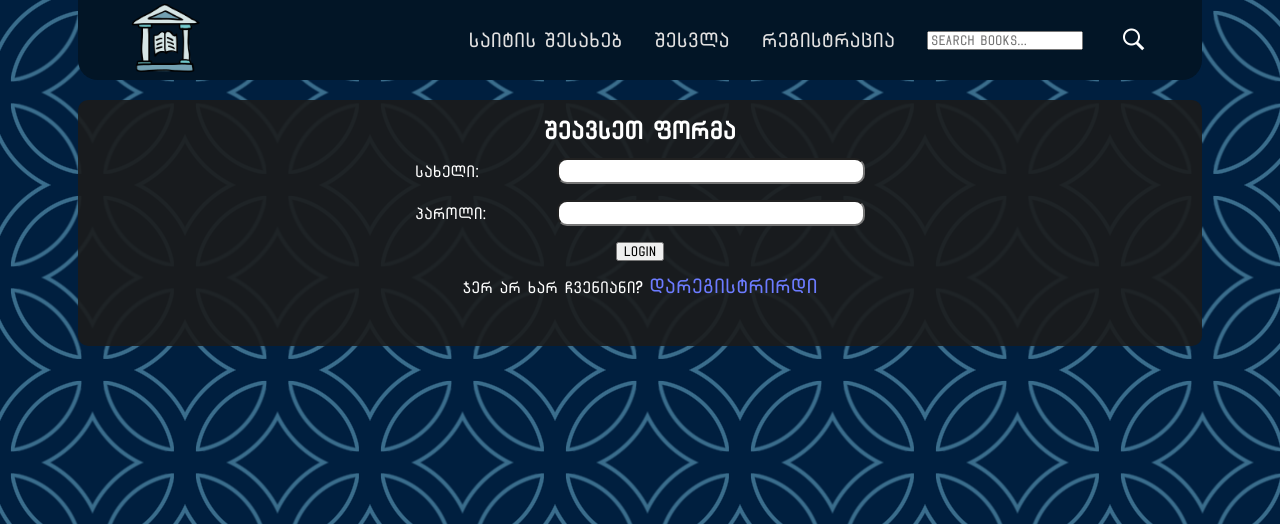
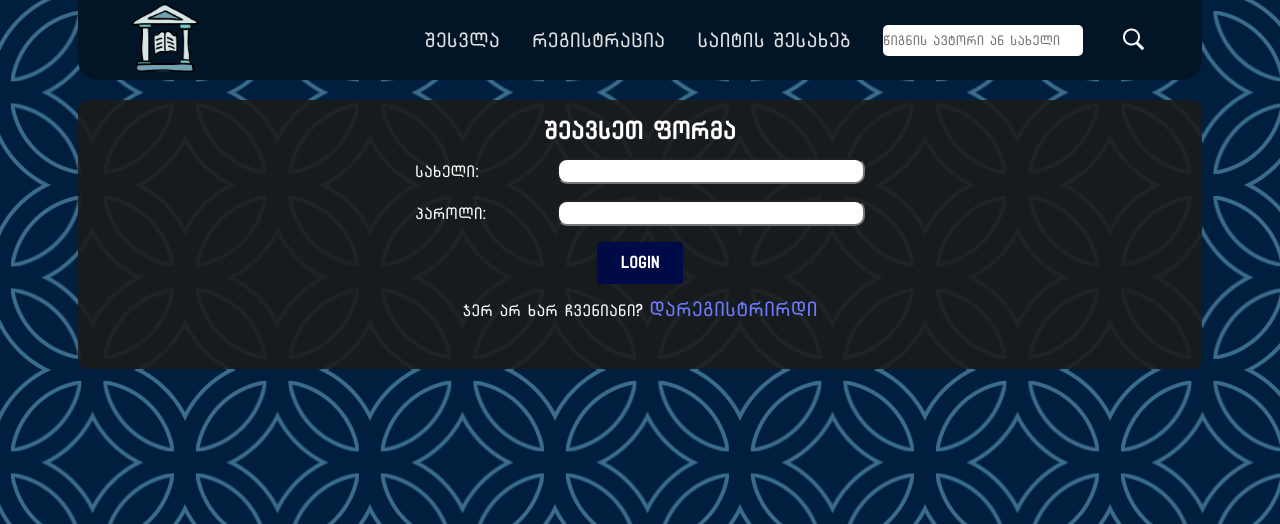
Before and after one commit to AvtoTheThird/BookStroreNode, a Node server app: page /login in a window 1280 px wide. Shown: the top 524 px of the page. Run offline with Node 20, Linux system fonts and the light colour scheme; some libraries are stand-ins or nearby versions.

Commit message:
modified:   .gitignore 	modified:   public/styles.css 	modified:   server.js 	modified:   views/about.ejs 	modified:   views/add-book.ejs 	modified:   views/index.ejs 	modified:   views/login.ejs 	modified:   views/my-books.ejs 	modified:   views/register.ejs

```diff
--- a/public/styles.css
+++ b/public/styles.css
@@ -59,12 +59,27 @@ header {
   justify-content: space-between;
   align-items: center;
 }
-header div {
+.search {
   display: flex;
   align-items: center;
   gap: 2rem;
   flex-wrap: wrap;
+
+  padding: 3px 0px;
+  border-radius: 5px;
+  border: none;
 }
+.search input {
+  padding: 3px 0px;
+  border-radius: 5px;
+  border: none;
+}
+/* header div {
+  display: flex;
+  align-items: center;
+  gap: 2rem;
+  flex-wrap: wrap;
+} */
 a {
   font-family: "ALK Sanet", sans-serif;
   text-decoration: none;
@@ -219,6 +237,10 @@ img {
   height: 20px;
   border-radius: 10px;
 }
+.search input {
+  width: 200px;
+  height: 25px;
+}
 .user-menu {
   padding-top: 14px;
   position: relative;
@@ -227,7 +249,10 @@ img {
   text-align: center;
   font-size: 20px;
 }
-
+.search-input-dropdown {
+  display: flex;
+  gap: 2rem;
+}
 /* Hide options by default */
 .user-options {
   text-align: center;
@@ -320,6 +345,86 @@ details[open] summary {
 .sidebar a {
   font-size: 20px;
 }
+input[type="text,password"] {
+  float: right;
+  padding: 6px;
+  border: none;
+  font-size: 17px;
+}
+
+.error-alert {
+  background-color: #f8d7da;
+  color: #721c24;
+  padding: 10px;
+  border: 1px solid #f5c6cb;
+  border-radius: 4px;
+  margin-bottom: 15px;
+}
+.error-alert ul {
+  list-style: none;
+  padding-left: 0;
+}
+.error-alert li {
+  margin: 5px 0;
+}
+.pagination {
+  display: flex;
+  justify-content: center;
+  align-items: center;
+  margin-top: 20px;
+  gap: 10px;
+}
+
+.pagination-link {
+  padding: 8px 12px;
+  border: 1px solid #ddd;
+  text-decoration: none;
+  color: #333;
+  border-radius: 4px;
+  transition: background-color 0.3s ease;
+}
+
+.pagination-link:hover {
+  background-color: #f0f0f0;
+}
+
+.pagination-link.active {
+  background-color: #023872;
+  color: white;
+  border-color: #00152c;
+}
+
+section button {
+  display: inline-block;
+  outline: none;
+  cursor: pointer;
+  font-weight: 600;
+  border-radius: 3px;
+  padding: 12px 24px;
+  border: 0;
+  color: #fff;
+  background: #000a47;
+  line-height: 1.15;
+  font-size: 16px;
+}
+section button:hover {
+  transition: all 0.3s ease;
+  box-shadow: 0 0 0 0 #fff, 0 0 0 3px #4131cc;
+}
+.description {
+  word-break: break-all;
+  width: 500px;
+}
+.modal-photo {
+  width: 250px;
+  height: auto;
+}
+
+.book-data {
+  display: flex;
+  justify-content: space-between;
+  align-items: center;
+}
 @media (max-width: 768px) {
   .hamburger-menu {
     display: block;
@@ -365,16 +470,23 @@ details[open] summary {
 .logo {
   width: 75px;
 }
+.search-dropdown {
+  display: flex;
+  justify-content: space-around;
+  align-items: center;
+  gap: 2rem;
+}
 @media screen and (max-width: 480px) {
   header {
     width: 100%;
     padding: 0;
+    justify-content: flex-start;
   }
   header div {
     gap: 10px;
   }
   a {
-    font-size: 15px;
+    font-size: 14px;
   }
   .book {
     width: 120px;
--- a/server.js
+++ b/server.js
@@ -9,7 +9,6 @@ const sharp = require("sharp");
 const fs = require("fs").promises;
 const { exec } = require("child_process");
 const { body, validationResult, query } = require("express-validator");
-const { error } = require("console");
 
 const app = express();
 const db = new sqlite3.Database("./database/books.db");
@@ -281,18 +280,30 @@ app.post(
   upload.single("photo"),
   [
     // Validation and sanitization for each field
-    body("title").trim().escape().notEmpty().withMessage("Title is required"),
-    body("author").trim().escape().notEmpty().withMessage("Author is required"),
-    body("genre").trim().escape().notEmpty().withMessage("Genre is required"),
+    body("title")
+      .trim()
+      .escape()
+      .notEmpty()
+      .withMessage("წიგნის სახელის შეყვანა სავალდებულოა"),
+    body("author")
+      .trim()
+      .escape()
+      .notEmpty()
+      .withMessage("წიგნის ავტორის შეყვანა სავალდებულოა"),
+    body("genre")
+      .trim()
+      .escape()
+      .notEmpty()
+      .withMessage("წიგნის ჟანრის არჩევა სავალდებულოა"),
     body("price")
       .isFloat({ gt: 0 })
-      .withMessage("Price must be a positive number")
+      .withMessage("ფასი უნდა იყოს დადებითი რიცხვი")
       .toFloat(),
     body("language")
       .trim()
       .escape()
       .notEmpty()
-      .withMessage("Language is required"),
+      .withMessage("ენის შეყვანა სავალდებულოა"),
     body("description").trim().escape(),
   ],
   async (req, res) => {
--- a/views/login.ejs
+++ b/views/login.ejs
@@ -12,12 +12,11 @@
       <a href="/">
         <img class="logo" src="logo.png" alt="" />
       </a>
-      <div>
-        <a href="/about">საიტის შესახებ</a>
-
+      <div class="search-input-dropdown">
+        <div class="search-dropdown">
           <% if (user) { %>
           <div class="user-menu">
-          <p style="color: aliceblue; text-align: center">
+            <p>
               გამარჯობა, <%= user.username %>! <br />
               <span>&nabla;</span>
             </p>
@@ -26,14 +25,22 @@
               <a href="/logout">გამოსვლა</a>
               <a href="/add-book">წიგნის დამატება</a>
               <a href="/my-books">ჩემი წიგნები</a>
+              <a href="/about">საიტის შესახებ</a>
             </div>
           </div>
           <% } else { %>
           <a href="/login">შესვლა</a>
           <a href="/register">რეგისტრაცია</a>
+          <a href="/about">საიტის შესახებ</a>
+
           <% } %>
-        <div style="margin: 0px; padding: 0px">
-          <input type="text" id="search-input" placeholder="Search books..." />
+        </div>
+        <div class="search" style="margin: 0px; padding: 0px">
+          <input
+            type="text"
+            id="search-input"
+            placeholder="წიგნის ავტორი ან სახელი"
+          />
           <button
             style="background: none; border: none"
             onclick="searchBooks()"
```
Also changed, not shown: other parts of public/styles.css (+33 -47 lines), views/about.ejs (+13 -6 lines), views/add-book.ejs (+36 -9 lines), views/index.ejs (+9 -14 lines), views/my-books.ejs (+20 -6 lines), views/register.ejs (+6 -3 lines), 1 other file. Lines whose indentation alone changed are shown as unchanged.
